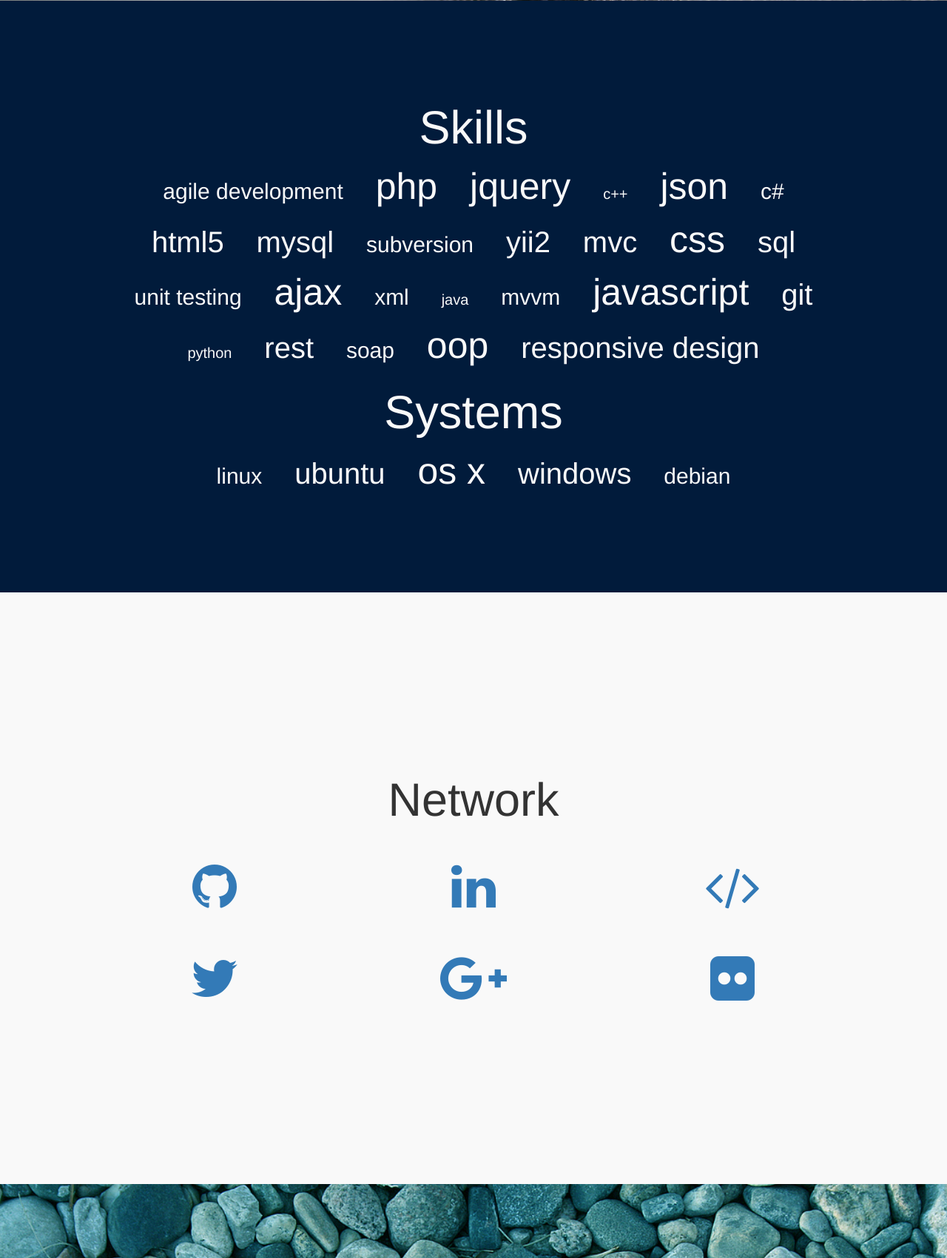
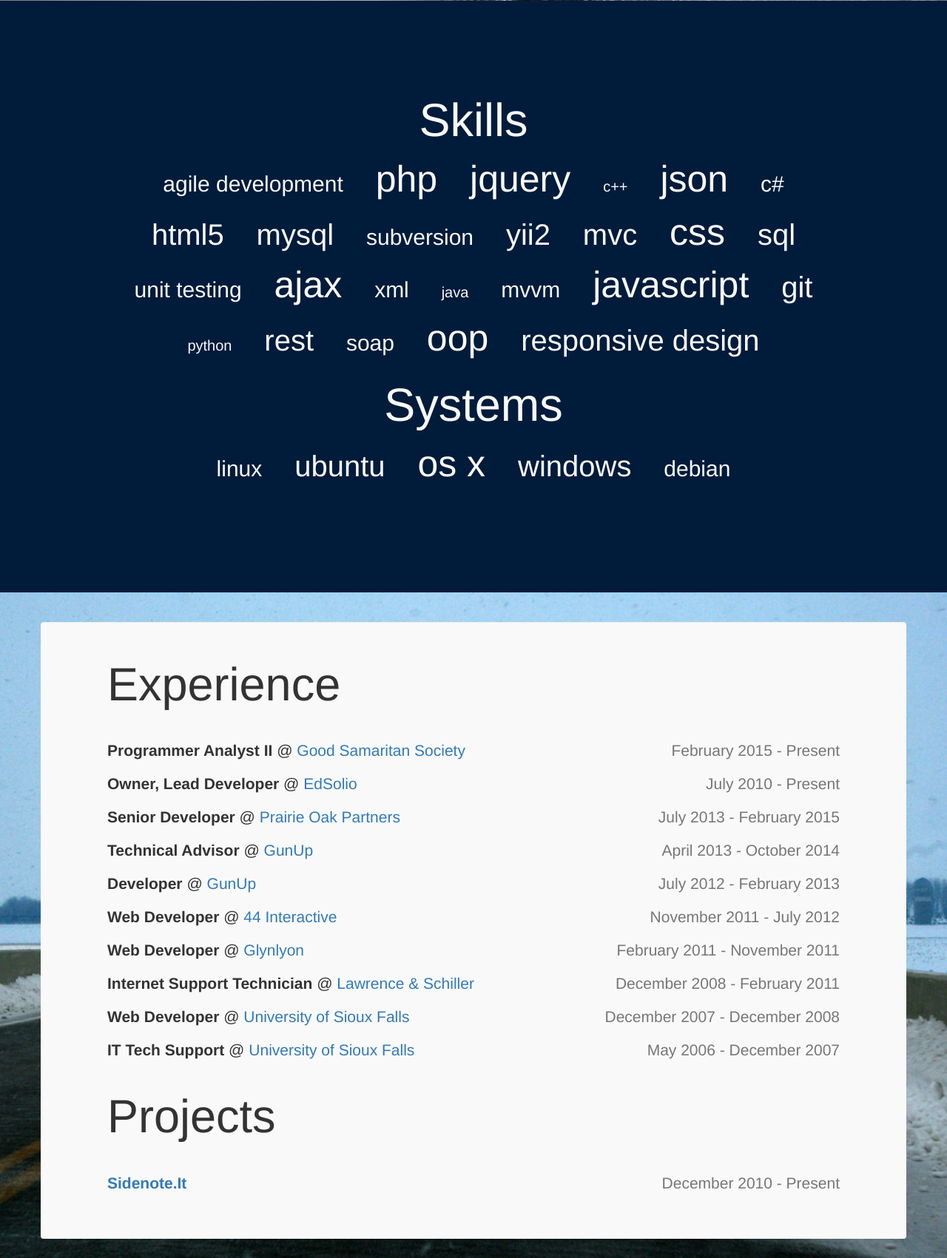
Before and after one commit to peterfrench/resume, a PHP site: page / in a window 1280 px wide. Shown: the part 4799-6500 px from the top of the page at 74% size. Run offline with PHP 8.4, Linux system fonts and the light colour scheme; some libraries are stand-ins or nearby versions.

Commit message:
Added experience & projects. - Additional copy changes

```diff
--- a/css/core.css
+++ b/css/core.css
@@ -70,7 +70,7 @@ body { background-color: f9f9f9; }
 	background-size: cover;
 	background-position: center center;
 }
-.pages section .container { margin-top: 20px; }
+.pages section .container { margin-top: 40px; margin-bottom: 40px; }
 
 #page-welcome { background-image: url('../images/welcome.jpg'); }
 #page-role-designer { background-color: #337ab7; color: #fff; }
@@ -81,6 +81,7 @@ body { background-color: f9f9f9; }
 #page-role-strategist blockquote { border-color: #444; }
 #page-confession { background-image: url('../images/skills.jpg'); }
 #page-skills { background-color: #011B3B; color: #f9f9f9; }
+#page-experience { background-image: url('../images/experience.jpg'); }
 #page-accounts { background-color: #f9f9f9; }
 #page-tldr { background-image: url('../images/posts.jpg'); }
 
--- a/views/base.php
+++ b/views/base.php
@@ -28,6 +28,7 @@
 			['path'=>'role','params'=>['name'=>'strategist']],
 			'confession',
 			'skills',
+			'experience',
 			'accounts',
 			'tldr',
 		],
--- /dev/null
+++ b/views/pages/experience.php
@@ -0,0 +1,84 @@
+<?php
+$jobs = [
+	[
+		'title' => 'Programmer Analyst II',
+		'company' => 'Good Samaritan Society',
+		'dates' => 'February 2015 - Present',
+		'url' => 'http://good-sam.com',
+	],
+	[
+		'title' => 'Owner, Lead Developer',
+		'company' => 'EdSolio',
+		'dates' => 'July 2010 - Present',
+		'url' => 'https://edsolio.com',
+	],
+	[
+		'title' => 'Senior Developer',
+		'company' => 'Prairie Oak Partners',
+		'dates' => 'July 2013 - February 2015',
+		'url' => 'http://prairieoakpartners.com',
+	],
+	[
+		'title' => 'Technical Advisor',
+		'company' => 'GunUp',
+		'dates' => 'April 2013 - October 2014',
+		'url' => 'https://gunup.com',
+	],
+	[
+		'title' => 'Developer',
+		'company' => 'GunUp',
+		'dates' => 'July 2012 - February 2013',
+		'url' => 'https://gunup.com',
+	],
+	[
+		'title' => 'Web Developer',
+		'company' => '44 Interactive',
+		'dates' => 'November 2011 - July 2012',
+		'url' => 'http://44interactive.com',
+	],
+	[
+		'title' => 'Web Developer',
+		'company' => 'Glynlyon',
+		'dates' => 'February 2011 - November 2011',
+		'url' => 'http://www.glynlyon.com',
+	],
+	[
+		'title' => 'Internet Support Technician',
+		'company' => 'Lawrence & Schiller',
+		'dates' => 'December 2008 - February 2011',
+		'url' => 'http://www.l-s.com',
+	],
+	[
+		'title' => 'Web Developer',
+		'company' => 'University of Sioux Falls',
+		'dates' => 'December 2007 - December 2008',
+		'url' => 'http://www.usiouxfalls.edu',
+	],
+	[
+		'title' => 'IT Tech Support',
+		'company' => 'University of Sioux Falls',
+		'dates' => 'May 2006 - December 2007',
+		'url' => 'http://www.usiouxfalls.edu',
+	],
+];
+?>
+<div class="container well">
+<div class="jumbotron">
+	<h2 class="row-grid">Experience</h2>
+	<div class="row-grid">
+	<?php foreach($jobs as $job) { ?>
+	<p>
+		<strong><?= $job['title'] ?></strong> @ <a href="<?= $job['url'] ?>" target="_blank"><?= $job['company'] ?></a>
+		<span class="pull-right text-muted"><?= $job['dates'] ?></span>
+	</p>
+	<?php } ?>
+	</div>
+	<h2 class="row-grid">Projects</h2>
+	<div class="row-grid">
+	<p>
+		<a href="http://sidenote.it" target="_blank"><strong>Sidenote.It</strong></a>
+		<span class="pull-right text-muted">December 2010 - Present</span>
+	</p>
+	</div>
+</div>
+</div>
--- a/views/pages/skills.php
+++ b/views/pages/skills.php
@@ -37,7 +37,7 @@ $systems = [
 ?>
 <div class="container">
 <div class="jumbotron text-center">
-	<h2>Skills</h2>
+	<h2 data-toggle="tooltip" data-placement="top" title="Look at dem skillz!!">Skills</h2>
 	<?php foreach($programming as $tag => $strength) { ?>
 	<div class="tag tag-strength-<?= $strength; ?>"><?= $tag; ?></div>
 	<?php } ?>
```
Also changed, not shown: images/experience.jpg (added).
